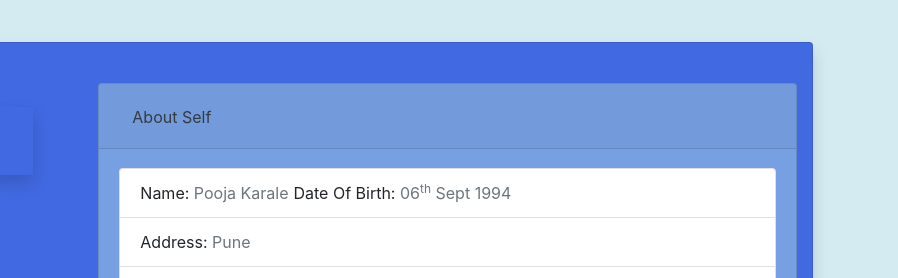
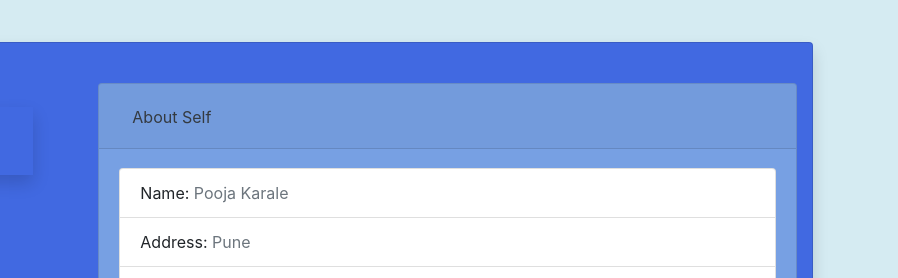
Before and after one commit to poojakarale06/github.io, a plain HTML site: page index.html in a window 1280 px wide. Shown: the part 506-784 px from the top of the page, 382-1280 px from the left. Drawn offline with nearby package versions, Linux system fonts and the light colour scheme.

Commit message:
Update index.html

```diff
--- a/index.html
+++ b/index.html
@@ -247,8 +247,7 @@
                                         <div class="card-body">
                                             <ul class="list-group">
                                                 <li class="list-group-item">Name: <span class="text-muted">Pooja
-                                                        Karale</span><span class="m-l-5">Date Of Birth: <span
-                                                            class="text-muted">06<sup>th</sup> Sept 1994</span> </span>
+                                                      Karale</span>
                                                 </li>
                                                 <li class="list-group-item">Address: <span class="text-muted">
                                                         Pune </span></li>
```
